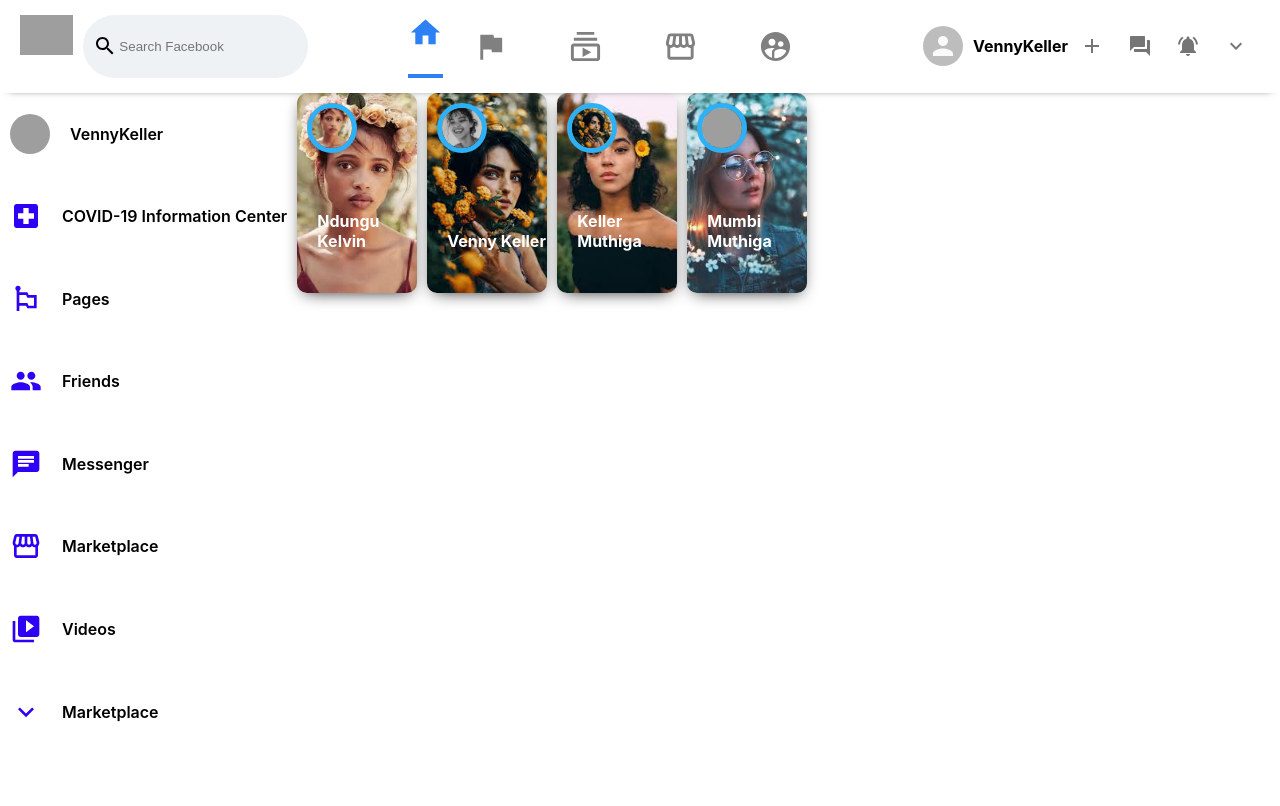
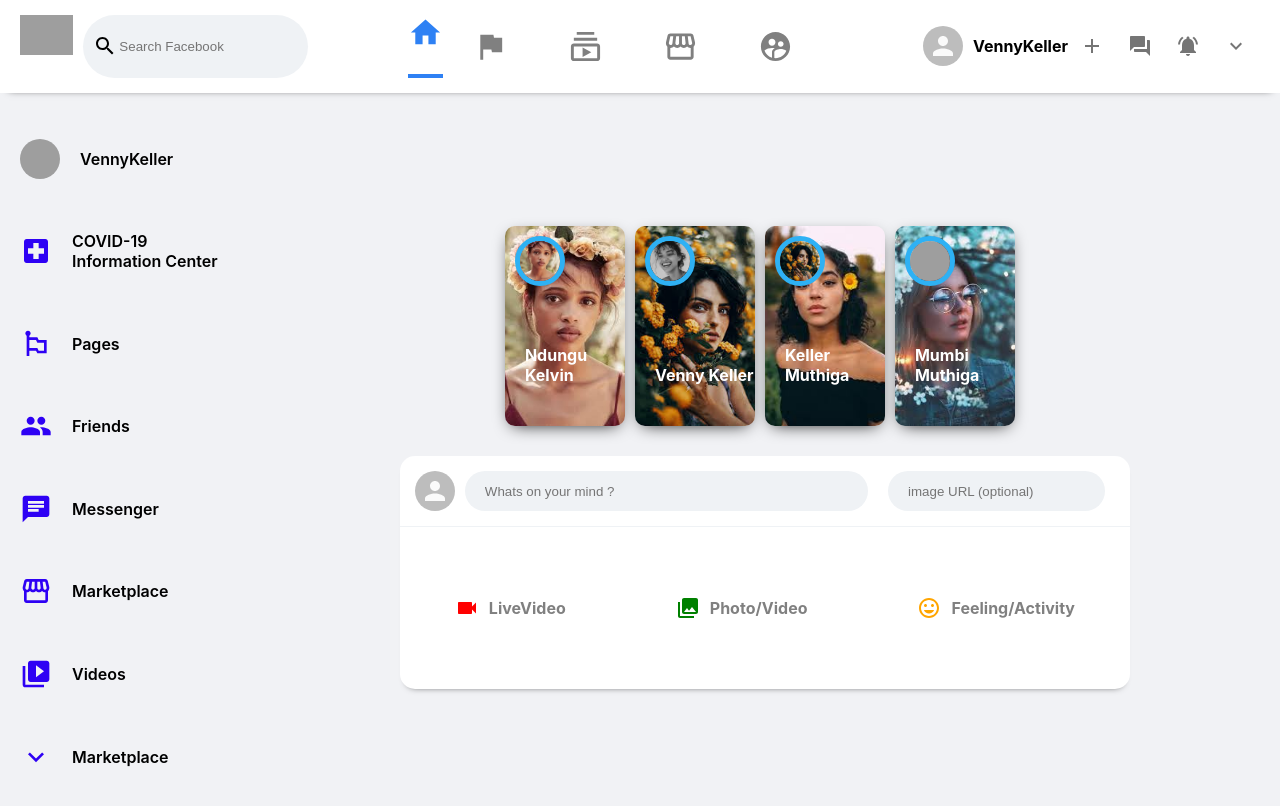
Before and after one commit to mumbimuthiga/fb-clone, a React (Create React App) app in the folder fb-clone/: page / in a window 1280 px wide. Shown: the top 806 px of the page. Built offline with nearby package versions, Linux system fonts and the light colour scheme; grey boxes are pictures that could not be loaded.

Commit message:
Add the MessageSender Component

```diff
--- a/fb-clone/src/App.css
+++ b/fb-clone/src/App.css
@@ -1,4 +1,9 @@
 
 .app__body{
   display: flex;
+
 }
+.app{
+  background-color: #f1f2f5;
+  height: 200vh;
+}
--- a/fb-clone/src/Feed.css
+++ b/fb-clone/src/Feed.css
@@ -0,0 +1,8 @@
+.feed{
+    flex: 1;
+    padding: 30px 150px;
+    display: flex;
+    flex-direction: column;
+    justify-content: center;
+    align-items: center;
+}
--- a/fb-clone/src/Feed.js
+++ b/fb-clone/src/Feed.js
@@ -1,13 +1,15 @@
 import React from 'react'
 import './Feed.css'
 import StoryReel from './StoryReel'
-
+import MessageSender from './MessageSender'
 function Feed() {
     return (
         <div className='feed'>
             {/*StoryReel*/}
              <StoryReel></StoryReel>
             {/*MessageSender*/}
+            <MessageSender></MessageSender>
+
         </div>
     )
 }
--- /dev/null
+++ b/fb-clone/src/MessageSender.css
@@ -0,0 +1,54 @@
+.messageSender{
+    display: flex;
+    margin-top: 30px;
+    flex-direction: column;
+    background-color: white;
+    border-radius: 15px;
+    width: 100%;
+    box-shadow: 0px 5px 7px -7px rgba(0,0,0,0.75);
+}
+.messageSender__top{
+    display: flex;
+    border-bottom: 1px solid #eff2f5;
+
+    padding: 15px;
+}
+.messageSender__top >form{
+    flex: 1;
+    display: flex;
+}
+.messageSender__top >form >input{
+    outline-width: 0;
+    border: none;
+    padding: 5px 20px;
+    margin: 0 10px;
+    border-radius: 999px;
+    background-color: #eff2f5;
+}
+.messageSender__top >form>button{
+    display: none;
+}
+.messageSender__input{
+    flex: 1;
+}
+
+.messageSender__bottom{
+display: flex;
+justify-content: space-evenly;
+}
+.messageSender__option{
+    display: flex;
+    align-items: center;
+    color: gray;
+    margin: 35px;
+    padding: 20px;
+}
+.messageSender__option >h3{
+    font-size: medium;
+    margin-left: 10px;
+    cursor: pointer;
+}
+.messageSender__option:hover{
+    background-color: #eff2f5;
+    border-radius: 20px;
+}
--- /dev/null
+++ b/fb-clone/src/MessageSender.js
@@ -0,0 +1,64 @@
+import { Avatar } from '@material-ui/core';
+import React ,{useState} from 'react';
+import './MessageSender.css'
+import VideocamIcon from '@material-ui/icons/Videocam';
+import PhotoLibraryIcon from '@material-ui/icons/PhotoLibrary';
+import InsertEmoticonIcon from '@material-ui/icons/InsertEmoticon';
+function MessageSender() {
+    const [input ,setInput]=useState("");
+    const[imageUrl ,setImageUrl]=useState("");
+
+
+    const handleSubmit=(e)=>{
+        e.preventDefault();
+        //Some clever db stuff
+        setInput("");
+        setImageUrl("");
+    }
+
+
+    return (
+        <div className="messageSender">
+        <div className="messageSender__top">
+
+        <Avatar></Avatar>
+        <form>
+        <input
+        value={input}
+        onChange={(e)=>setInput(e.target.value)}
+        className="messageSender__input"
+         placeholder={`Whats on your mind ?`}></input>
+
+        <input
+        value={imageUrl}
+        onChange={(e)=>setImageUrl(e.target.value)}
+        placeholder="image URL (optional)"></input>
+       <button onClick={handleSubmit} type="submit">Hidden Submit</button>
+
+        </form>
+
+
+
+        </div>
+        <div className="messageSender__bottom">
+        <div className="messageSender__option">
+        <VideocamIcon style={{color:"red"}}></VideocamIcon>
+        <h3>LiveVideo</h3>
+        </div>
+        <div className="messageSender__option">
+        <PhotoLibraryIcon style={{color:"green"}}></PhotoLibraryIcon>
+       <h3>Photo/Video</h3>
+       </div>
+       <div className="messageSender__option">
+       <InsertEmoticonIcon style={{color:'orange'}}></InsertEmoticonIcon>
+        <h3>Feeling/Activity</h3>
+       </div>
+
+
+        </div>
+
+        </div>
+    )
+}
+
+export default MessageSender
--- a/fb-clone/src/Sidebar.css
+++ b/fb-clone/src/Sidebar.css
@@ -0,0 +1,4 @@
+.sidebar{
+    padding: 25px 10px;
+    flex: 0.33;
+}
```
Also changed, not shown: 2 other files (tests, documents, lock files or other folders).
